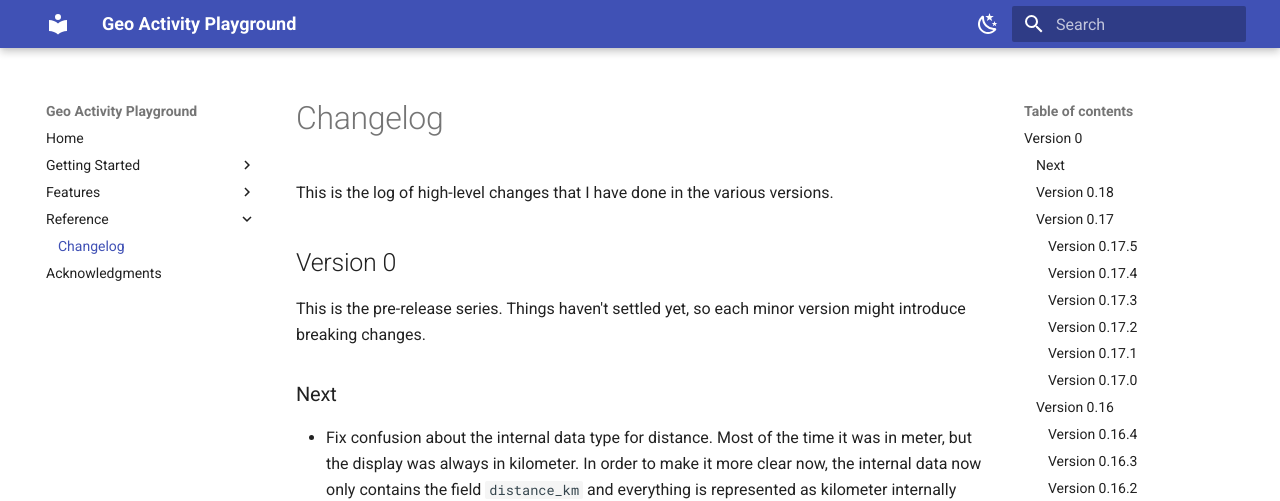
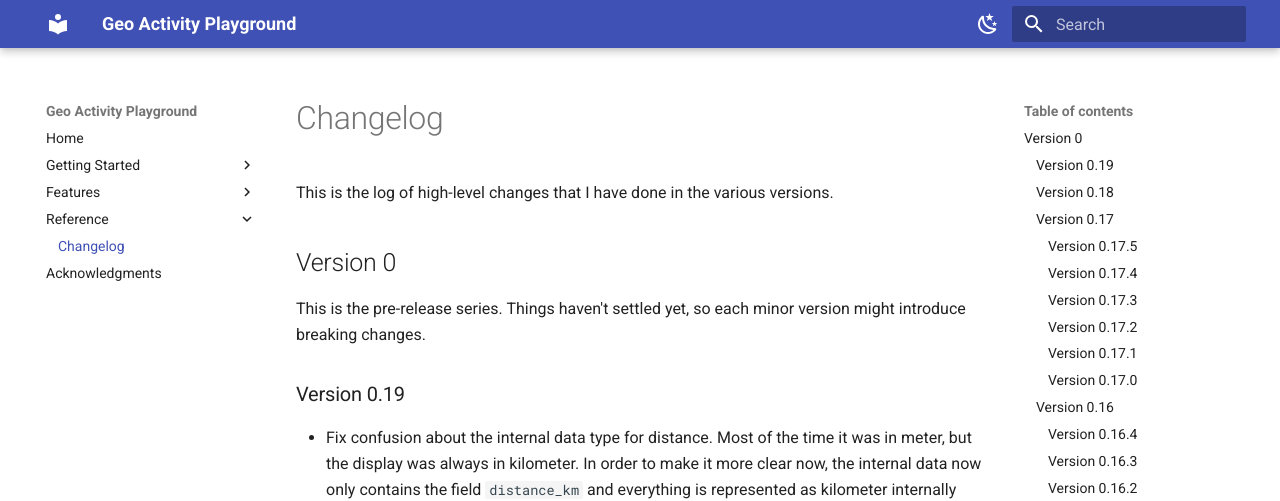
Before and after one commit to martin-ueding/geo-activity-playground, an MkDocs documentation site: the page built from docs/reference/changelog.md, in a window 1280 px wide and 900 px high. Shown: the top 501 px of the window. Built offline with MkDocs 1.6.1 and Material for MkDocs 9.7.7, drawn with Linux system fonts in a browser that asks for light colours.

Commit message:
Give it a version

```diff
--- a/docs/reference/changelog.md
+++ b/docs/reference/changelog.md
@@ -6,7 +6,7 @@ This is the log of high-level changes that I have done in the various versions.
 
 This is the pre-release series. Things haven't settled yet, so each minor version might introduce breaking changes.
 
-### Next
+### Version 0.19
 
 - Fix confusion about the internal data type for distance. Most of the time it was in meter, but the display was always in kilometer. In order to make it more clear now, the internal data now only contains the field `distance_km` and everything is represented as kilometer internally now. [GH-88](https://github.com/martin-ueding/geo-activity-playground/issues/88)
 - Add more tooltip information in the plot on the landing page.
```
